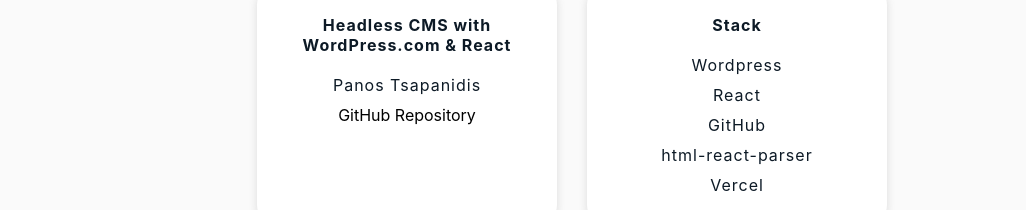
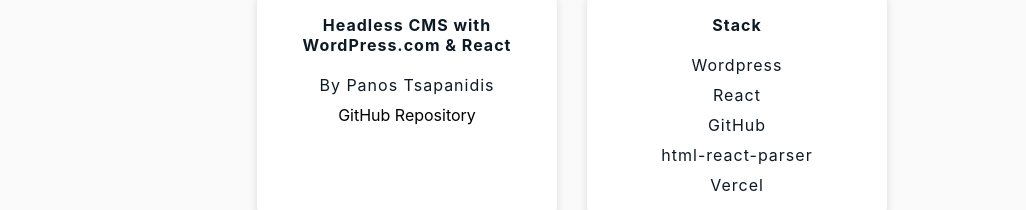
Before and after one commit to panosjapan7/headless-cms-wordpress, a React (Create React App) app: page /about in a window 1280 px wide. Shown: the part 218-428 px from the top of the page, without its empty margins (68-1094 px from the left). Built offline with nearby package versions, Linux system fonts and the light colour scheme; no server answers.

Commit message:
Adds By Panos...

```diff
--- a/src/pages/About.jsx
+++ b/src/pages/About.jsx
@@ -9,7 +9,7 @@
       <div className="team-stack-container">
         <div className="team-container">
           <h2 className="h2-title">Headless CMS with WordPress.com & React</h2>
-          <p className="team-items">Panos Tsapanidis</p>
+          <p className="team-items">By Panos Tsapanidis</p>
           <a
             href="https://github.com/panosjapan7/headless-cms-wordpress"
             target={"_blank"}
```
